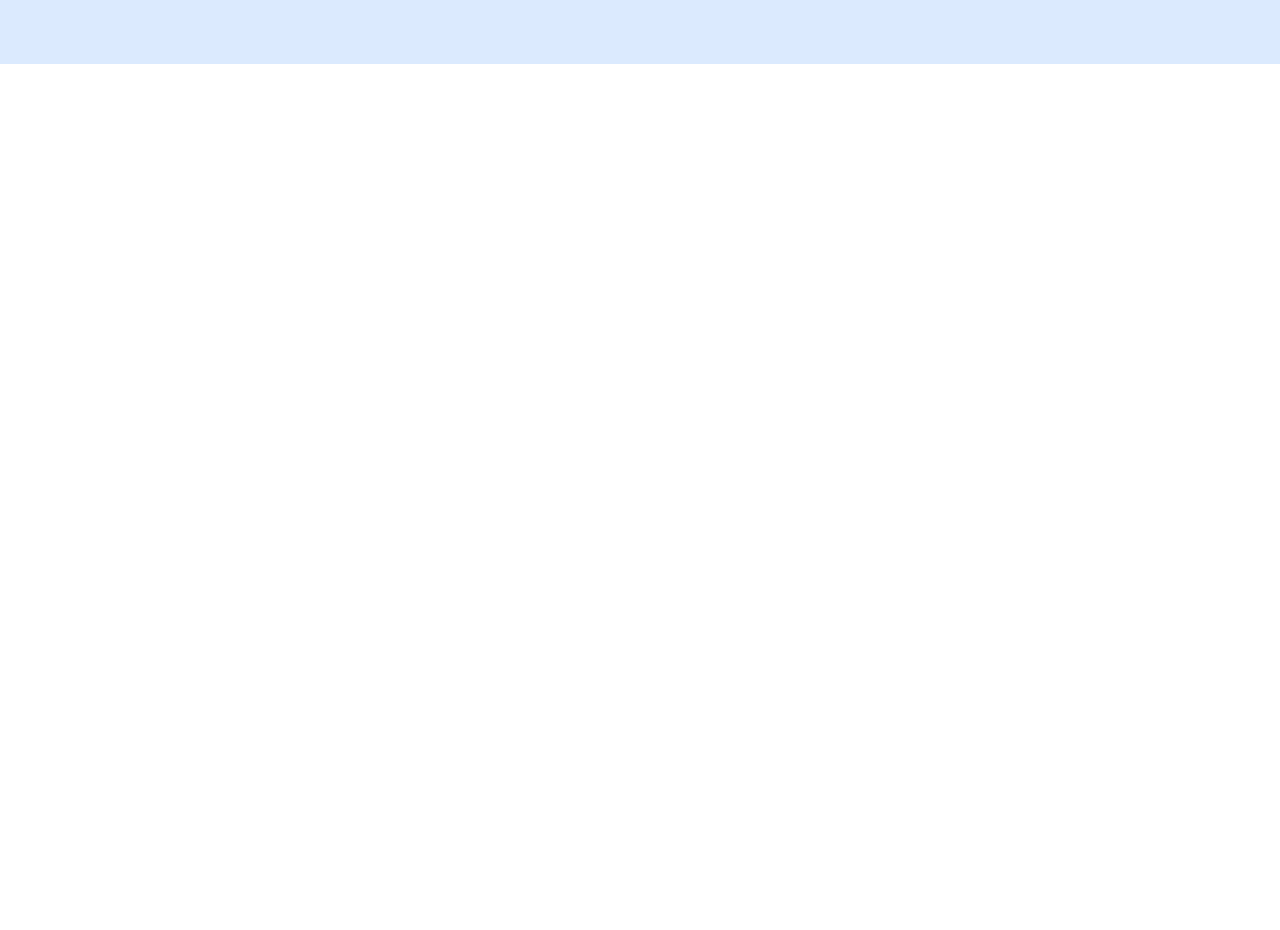
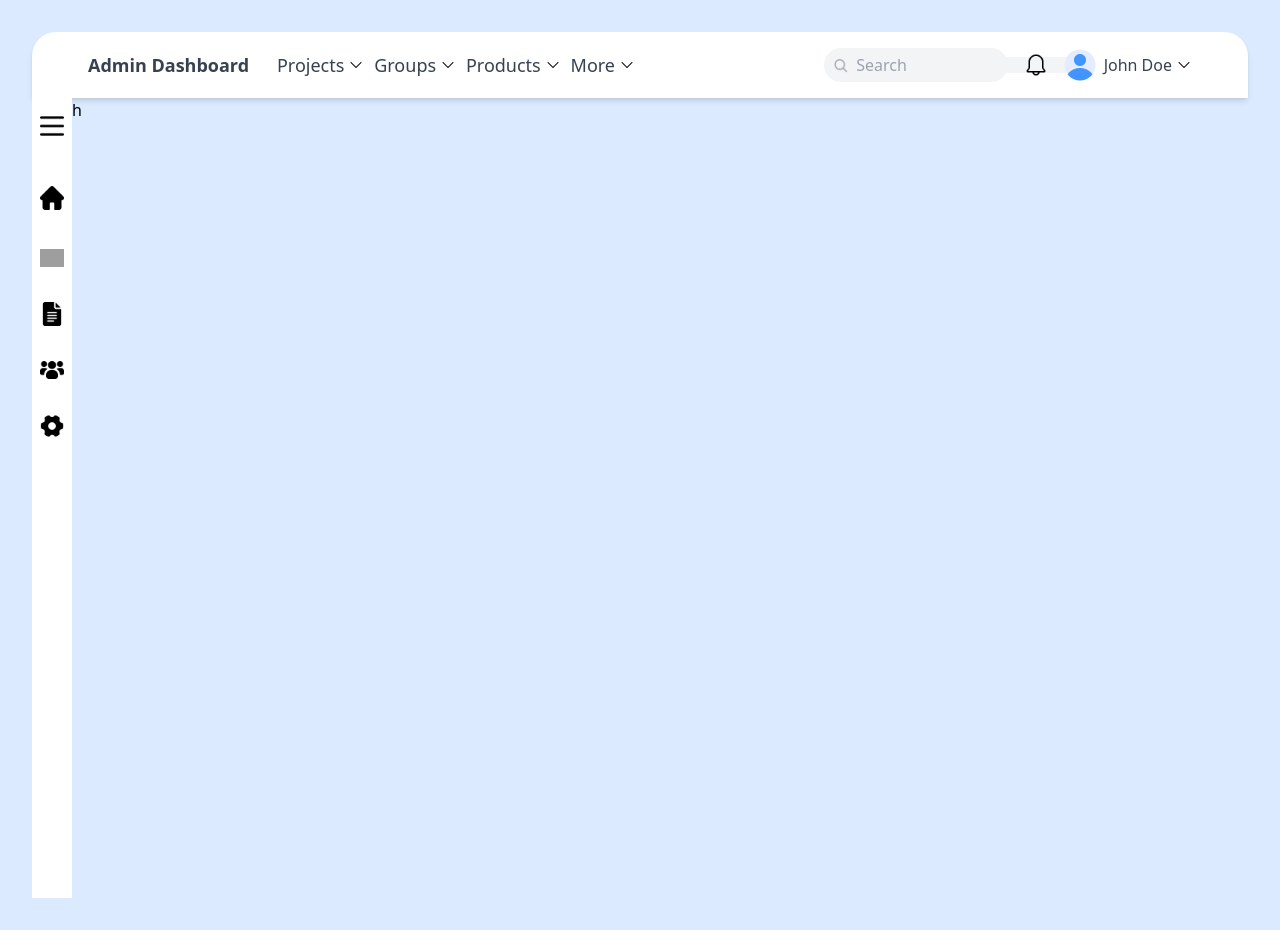
Before and after one commit to OgAeons/admin-dashboard, a React (Vite) app: page /dashboard in a window 1280 px wide. Before the commit this address had no page. Before the commit the page ends 800 px from the top, so only its background shows below. Built offline with nearby package versions, Linux system fonts and the light colour scheme; grey boxes are pictures that could not be loaded.

Commit message:
Added: breadcrum component for navigation

```diff
--- a/src/App.jsx
+++ b/src/App.jsx
@@ -1,9 +1,23 @@
 import React, { useState, useEffect } from 'react'
 import { BrowserRouter as Router, Routes, Route } from 'react-router-dom'
 import Dashboard from './routes/Dashboard'
+import Navbar from './components/Navbar'
+import Sidebar from './components/Sidebar'
 
 function App() {
     const [darkMode, setDarkMode] = useState(false)
+
+    function LayoutWithNavbarSidebar({ children }) {
+        return (
+            <div>
+                <Navbar darkMode={darkMode} setDarkMode={setDarkMode}/>
+                <div className='flex'>
+                    <Sidebar darkMode={darkMode} />
+                    {children}
+                </div>
+            </div>
+        )
+    }
 
     useEffect(() => {
         if (darkMode) {
@@ -17,7 +31,7 @@ function App() {
         <Router>
             <div className={`${darkMode ? 'dark' : ''} bg-blue-100 dark:bg-gray-800 p-8`}>
                 <Routes>
-                    <Route path='/' element={<Dashboard darkMode={darkMode} setDarkMode={setDarkMode} />} />
+                    <Route path='/dashboard' element={<LayoutWithNavbarSidebar><Dashboard darkMode={darkMode} setDarkMode={setDarkMode} /></LayoutWithNavbarSidebar>} />
                 </Routes>
             </div>
         </Router>
--- /dev/null
+++ b/src/components/Breadcrum.jsx
@@ -0,0 +1,38 @@
+import React from 'react'
+import { Link, useLocation } from 'react-router-dom'
+
+function Breadcrumb() {
+  const location = useLocation()
+  const pathnames = location.pathname.split('/').filter((x) => x)
+
+  return (
+    <nav className="text-sm text-gray-600 dark:text-gray-300 mb-4">
+      <ul className="flex items-center space-x-2">
+        <li>
+          <Link to="/" className="hover:underline">
+            Home
+          </Link>
+        </li>
+        {pathnames.map((value, index) => {
+          const pathTo = `/${pathnames.slice(0, index + 1).join('/')}`
+          const isLast = index === pathnames.length - 1
+
+          return (
+            <li key={index} className="flex items-center">
+              <span className="mx-2">/</span>
+              {isLast ? (
+                <span>{value.charAt(0).toUpperCase() + value.slice(1)}</span>
+              ) : (
+                <Link to={pathTo} className="hover:underline">
+                  {value.charAt(0).toUpperCase() + value.slice(1)}
+                </Link>
+              )}
+            </li>
+          )
+        })}
+      </ul>
+    </nav>
+  )
+}
+
+export default Breadcrumb
--- a/src/routes/Dashboard.jsx
+++ b/src/routes/Dashboard.jsx
@@ -1,12 +1,9 @@
 import React  from 'react'
-import Navbar from '../components/Navbar'
-import Sidebar from '../components/Sidebar'
 
 function Dashboard({ darkMode, setDarkMode }) {
   return (
     <div>
-        <Navbar darkMode={darkMode} setDarkMode={setDarkMode} />
-        <Sidebar darkMode={darkMode} />
+        <h1>h</h1>
     </div>
   )
 }
```
